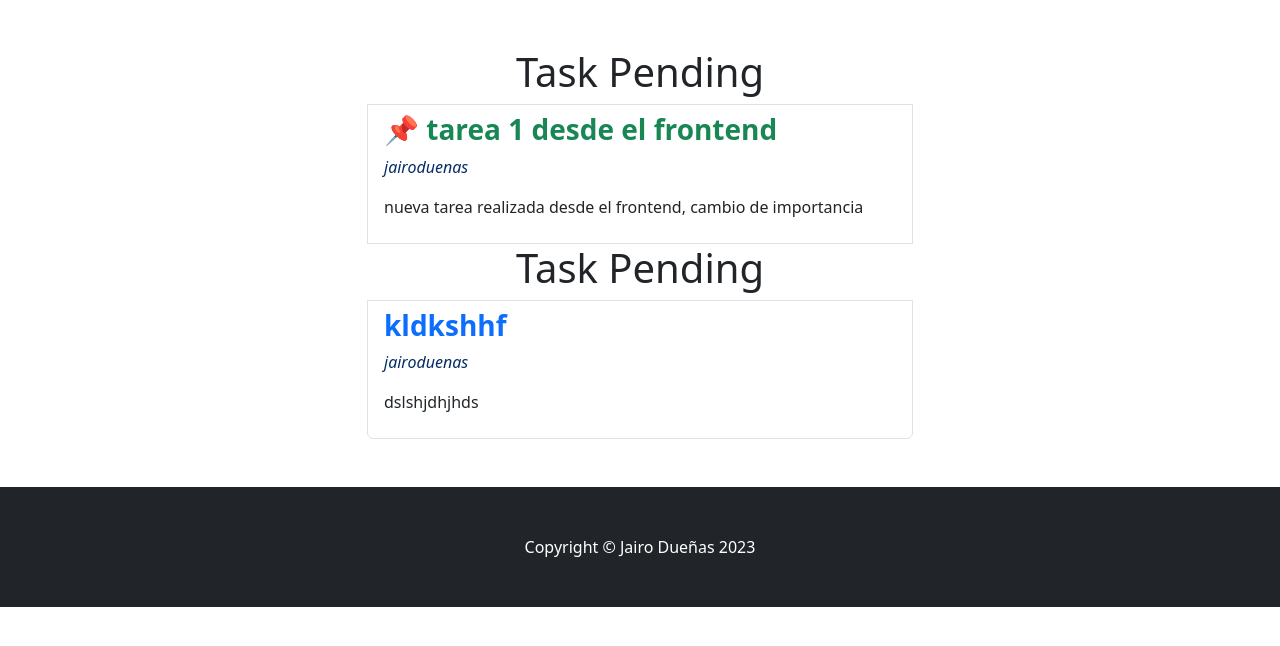
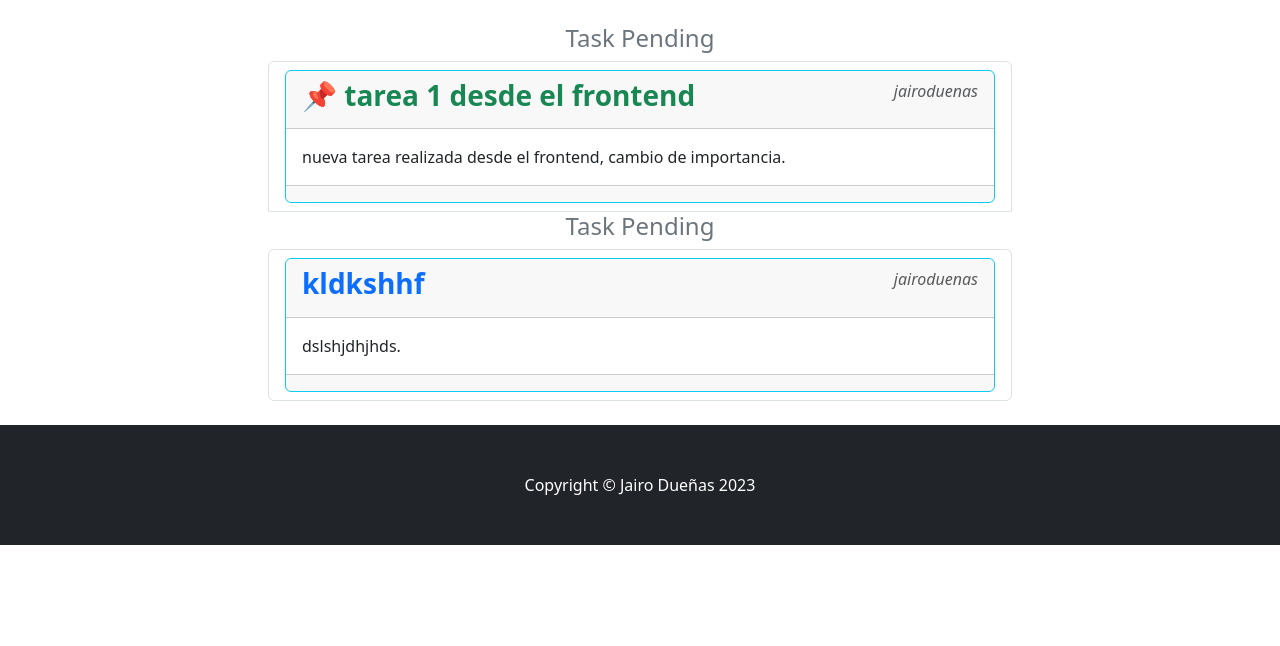
Before and after one commit to JairoDuenas/django-CRUD, a Django app: page /tasks/ in a window 1280 px wide. Shown: the part 76-722 px from the top of the page. Run offline with Django 4.2, Linux system fonts and the light colour scheme; a user stored in the database is signed in; data comes from the database, SQL or seed files in the repository; both versions use the stored data as it was after the commit.

Commit message:
Dando estilos [home, signin, signup, tasks]

```diff
--- a/tasks/templates/tasks/tasks.html
+++ b/tasks/templates/tasks/tasks.html
@@ -9,38 +9,40 @@ Tasks
 {% block content %}
 
 <main class="container">
-  <div class="row">
-    <div class="col-md-6 offset-md-3 py-5">
+  <div class="col-md-8 offset-md-2 py-4">
 
     {% for task in tasks %}
-      <ul class="list-group">
     {% if task.datecompleted %}
-        <h3 class="text-center display-6">Task Completed</h3>
+    <h3 class="text-center fs-4 text text-secondary">Task Completed</h3>
     {% else %}
-        <h3 class="text-center display-6">Task Pending</h3>
+    <h3 class="text-center fs-4 text-secondary">Task Pending</h3>
     {% endif %}
 
+    <ul class="list-group">
       <li class="list-group-item">
-          <header class="d-flex justify-content-between">
+        <div class="card bg-transparent border-info">
+          <div class="card-header d-flex justify-content-between">
             <a class="text-decoration-none" href="{% url 'task_detail' task.id %}">
-
               {% if task.important %}
               <h3 class="fw-bold text-success">📌 {{task.title}}</h3>
               {% else %}
               <h3 class="fw-bold">{{task.title}}</h3>
               {% endif %}
-
-              <p class=" text-primary-emphasis fst-italic">{{task.user.username}}</p>
-              <p class="text-body">{{task.description}}</p>
-              <p class="text-body-secondary">{{task.datecompleted|date:"d M Y"}} </p>
             </a>
-          </header>
-
+            <p class=" text-body-secondary fst-italic">{{task.user.username}}</p>
+          </div>
+          <div class="card-body ">
+            <p class="card-text">{{task.description}}.</p>
+          </div>
+          <div class="card-footer text-body-secondary">
+            {{task.datecompleted|date:"d M Y"}}
+          </div>
+        </div>
       </li>
       {% endfor %}
     </ul>
   </div>
-  </div>
+
 </main>
 
 {% endblock content %}
```
Also changed, not shown: tasks/templates/home/home.html (+12 -4 lines), tasks/templates/signin/signin.html (+15 -10 lines), tasks/templates/signup/signup.html (+19 -12 lines), db.sqlite3. Lines whose indentation alone changed are shown as unchanged.
